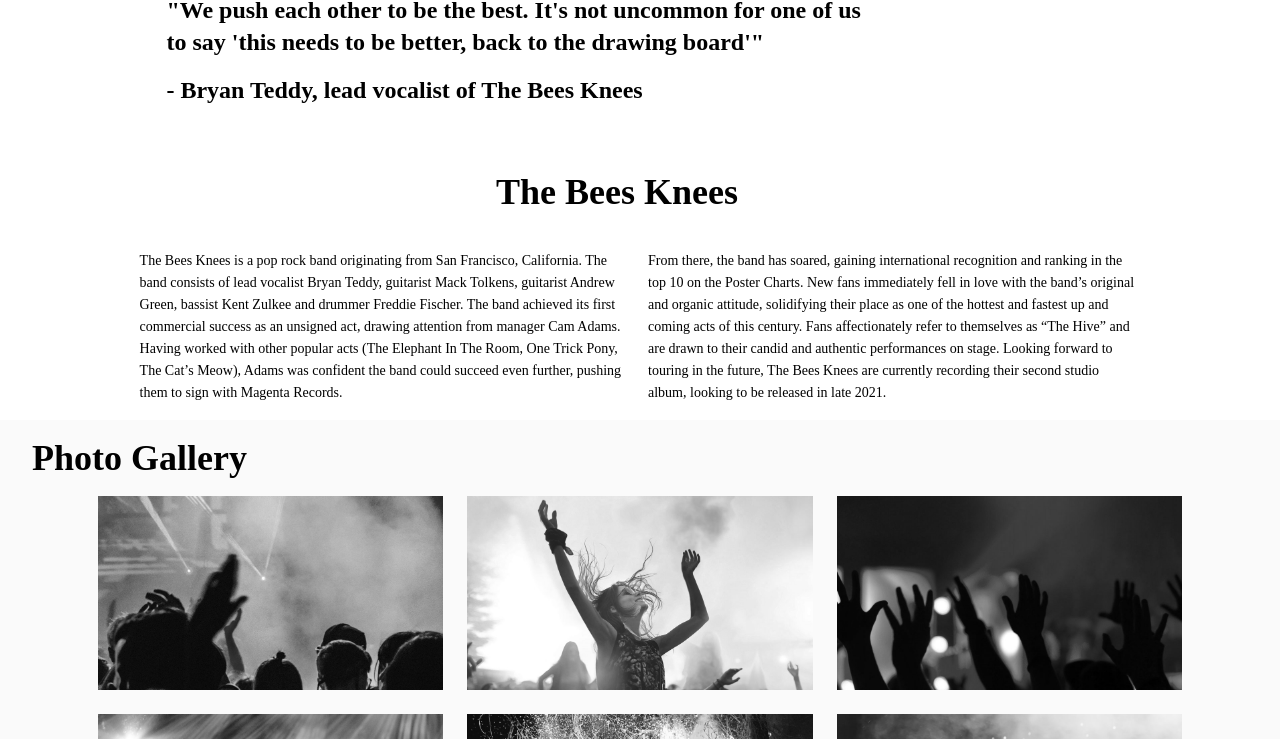
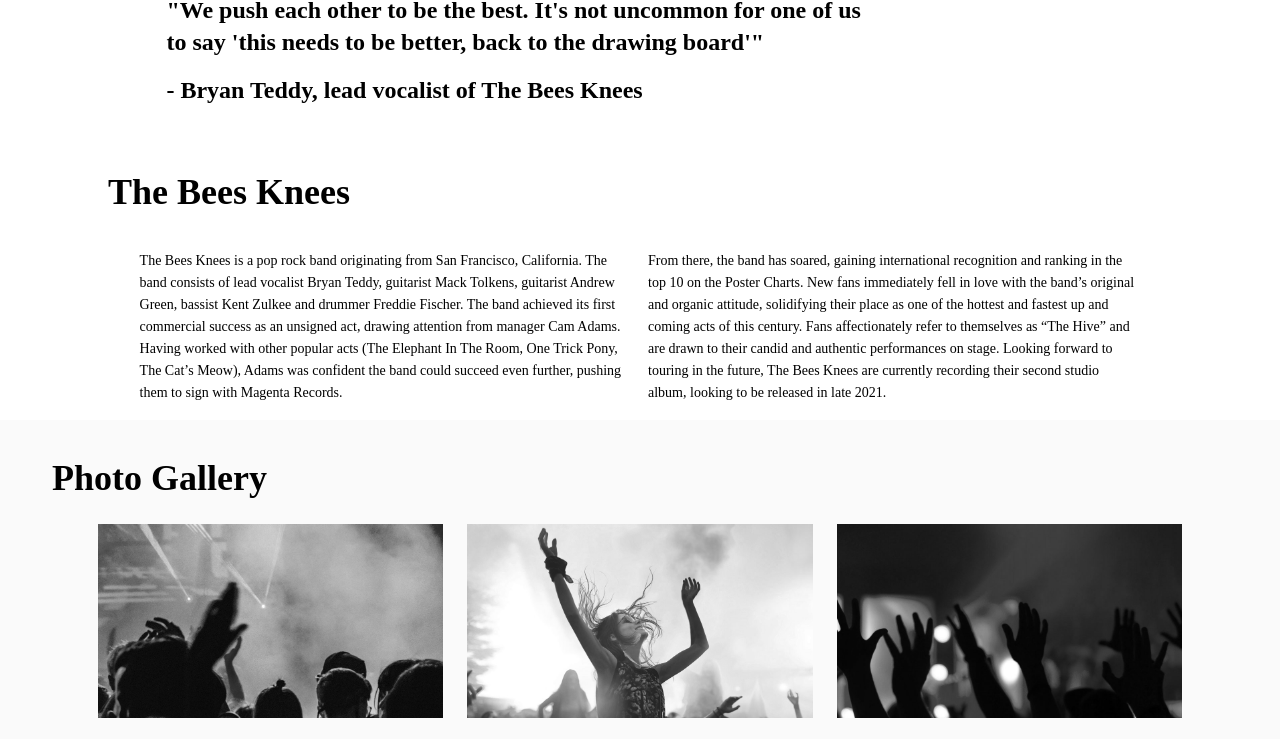
Before and after one commit to Kaverim8/kaveri-mittal-bandsite, a plain HTML site: page index.html in a window 1280 px wide. Shown: the part 1140-1879 px from the top of the page. Drawn offline with Linux system fonts and the light colour scheme.

Commit message:
did the bandsite footer watermark

```diff
--- a/index.html
+++ b/index.html
@@ -4,7 +4,7 @@
     <meta charset="UTF-8">
     <meta http-equiv="X-UA-Compatible" content="IE=edge">
     <meta name="viewport" content="width=device-width, initial-scale=1.0">
-    <link rel="stylesheet" href="./partials/style.css"/>
+    <link rel="stylesheet" href="./partials/style.css">
     <title>Band Site</title>
 </head>
 <body>
@@ -24,7 +24,7 @@
             <h1 class="hero__image">The Bees Knees</h1>
         </section>
         <!-- mid section  -->
-    <section class="midSection">
+    <div class="midSection">
         <!-- about themusicians -->
         <section class="musicians">
             <h2 class="musicians__label">About the Musicians</h2>
@@ -56,7 +56,7 @@
                                                                 released in late 2021.</p>
             </div>
         </section>
-    </section>
+    </div>
     <!-- gallery -->
         <section class="gallery">
             <h2 class="gallery__heading">Photo Gallery</h2>
@@ -75,11 +75,11 @@
     </main>
     <!-- footer -->
     <footer class="footer">
-        <a href="./index.html"><img id= "bandSite" class="footer__mark"src="./assets/Logo/Logo-bandsite.svg" alt="BANDSITE"></a>
+        <a href="./index.html"><img id= "bandSite" class="footer__mark" src="./assets/Logo/Logo-bandsite.svg" alt="BANDSITE"></a>
         <div class="footer__content--subHeader">
             <h3 class="footer__caption">Get In Touch</h3>
             <div class= "footer__icons">
-                <a hre="https://www.instagram.com/"><img src="./assets/Icons/SVG/Icon-instagram.svg" alt="instagram"></a>
+                <a href="https://www.instagram.com/"><img src="./assets/Icons/SVG/Icon-instagram.svg" alt="instagram"></a>
                 <a href="https://www.facebook.com"><img src="./assets/Icons/SVG/Icon-facebook.svg" alt="facebook"></a>
                 <a href="https://twitter.com"><img src="./assets/Icons/SVG/Icon-twitter.svg" alt="twitter"></a>
             </div>
--- /dev/null
+++ b/partials/_fonts.scss
@@ -0,0 +1,17 @@
+@font-face {
+    font-family: 'AvenirNext-Regular';
+    src: url(../assets/Font/AvenirNextLTPro-Regular.otf) format('opentype')
+        url(../assets/Font/Alternative/AvenirNextLTPro.ttf) format('truetype');
+}
+
+@font-face {
+    font-family: 'AvenirNext-Bold';
+    src: url(../assets/Font/AvenirNextLTPro-Bold.otf) format('opentype')
+        url(../assets/Font/Alternative/AvenirNextLTProBold.ttf) format('truetype');
+}
+
+@font-face {
+    font-family: 'AvenirNext-Demi';
+    src: url(../assets/Font/AvenirNextLTPro-Demi.otf) format('opentype')
+        url(../assets/Font/Alternative/AvenirNextLTProDemi.ttf) format('truetype');
+}
--- a/partials/_footer.scss
+++ b/partials/_footer.scss
@@ -1,21 +1,4 @@
-@import 'variable';
-
-@font-face {
-    font-family: 'AvenirNext-Regular';
-    src: url(../assets/Font/AvenirNextLTPro-Regular.otf) format('opentype')
-        url(../assets/Font/Alternative/AvenirNextLTPro.ttf) format('truetype');
-}
-@font-face {
-    font-family: 'AvenirNext-Bold';
-    src: url(../assets/Font/AvenirNextLTPro-Bold.otf) format('opentype')
-        url(../assets/Font/Alternative/AvenirNextLTProBold.ttf) format('truetype');
-}
-
-@font-face {
-    font-family: 'AvenirNext-Demi';
-    src: url(../assets/Font/AvenirNextLTPro-Demi.otf) format('opentype')
-        url(../assets/Font/Alternative/AvenirNextLTProDemi.ttf) format('truetype');
-}
+@import 'variable' , 'mixins' , 'fonts';
 
 .footer {
     background-color: $BandSite-Black;
--- a/partials/_header.scss
+++ b/partials/_header.scss
@@ -1,22 +1,5 @@
 
-@import 'variable' , 'mixins';
-
-@font-face {
-    font-family: 'AvenirNext-Regular';
-    src: url(../assets/Font/AvenirNextLTPro-Regular.otf) format('opentype')
-        url(../assets/Font/Alternative/AvenirNextLTPro.ttf) format('truetype');
-}
-@font-face {
-    font-family: 'AvenirNext-Bold';
-    src: url(../assets/Font/AvenirNextLTPro-Bold.otf) format('opentype')
-        url(../assets/Font/Alternative/AvenirNextLTProBold.ttf) format('truetype');
-}
-
-@font-face {
-    font-family: 'AvenirNext-Demi';
-    src: url(../assets/Font/AvenirNextLTPro-Demi.otf) format('opentype')
-        url(../assets/Font/Alternative/AvenirNextLTProDemi.ttf) format('truetype');
-}
+@import 'variable' , 'mixins' , 'fonts';
 
 .navigation--header {
         width: 100vw;
@@ -64,7 +47,7 @@
         @include Font-subHeader-mobile;
 
         @include tablet {
-        display: flex;
+        // display: flex;
         width: fit-content;
         justify-content: flex-start;
         flex-direction: row;
--- a/partials/_mixins.scss
+++ b/partials/_mixins.scss
@@ -1,28 +1,28 @@
-@import 'variable' ;
+@import 'variable' , 'fonts' ;
 
-@mixin AveRegular {
-    @font-face {
-        font-family: 'AvenirNext-Regular';
-        src: url(../assets/Font/AvenirNextLTPro-Regular.otf) format('opentype')
-            url(../assets/Font/Alternative/AvenirNextLTPro.ttf) format('truetype');
-    }
-}
+// @mixin AveRegular {
+//     @font-face {
+//         font-family: 'AvenirNext-Regular';
+//         src: url(../assets/Font/AvenirNextLTPro-Regular.otf) format('opentype')
+//             url(../assets/Font/Alternative/AvenirNextLTPro.ttf) format('truetype');
+//     }
+// }
 
-@mixin AveBold {
-    @font-face {
-        font-family: 'AvenirNext-Bold';
-        src: url(../assets/Font/AvenirNextLTPro-Bold.otf) format('opentype')
-            url(../assets/Font/Alternative/AvenirNextLTProBold.ttf) format('truetype');
-    }
-}
+// @mixin AveBold {
+//     @font-face {
+//         font-family: 'AvenirNext-Bold';
+//         src: url(../assets/Font/AvenirNextLTPro-Bold.otf) format('opentype')
+//             url(../assets/Font/Alternative/AvenirNextLTProBold.ttf) format('truetype');
+//     }
+// }
 
-@mixin AveDemi {
-    @font-face {
-        font-family: 'AvenirNext-Demi';
-        src: url(../assets/Font/AvenirNextLTPro-Demi.otf) format('opentype')
-            url(../assets/Font/Alternative/AvenirNextLTProDemi.ttf) format('truetype');
-    }
-}
+// @mixin AveDemi {
+//     @font-face {
+//         font-family: 'AvenirNext-Demi';
+//         src: url(../assets/Font/AvenirNextLTPro-Demi.otf) format('opentype')
+//             url(../assets/Font/Alternative/AvenirNextLTProDemi.ttf) format('truetype');
+//     }
+// }
 
 
 
--- a/partials/style.scss
+++ b/partials/style.scss
@@ -1,22 +1,5 @@
-@import 'variable' , 'header' , 'footer';
+@import 'variable' , 'header' , 'footer' , 'fonts';
 
-@font-face {
-    font-family: 'AvenirNext-Regular';
-    src: url(../assets/Font/AvenirNextLTPro-Regular.otf) format('opentype')
-        url(../assets/Font/Alternative/AvenirNextLTPro.ttf) format('truetype');
-}
-
-@font-face {
-    font-family: 'AvenirNext-Bold';
-    src: url(../assets/Font/AvenirNextLTPro-Bold.otf) format('opentype')
-        url(../assets/Font/Alternative/AvenirNextLTProBold.ttf) format('truetype');
-}
-
-@font-face {
-    font-family: 'AvenirNext-Demi';
-    src: url(../assets/Font/AvenirNextLTPro-Demi.otf) format('opentype')
-        url(../assets/Font/Alternative/AvenirNextLTProDemi.ttf) format('truetype');
-}
 * {
     box-sizing: border-box;
     padding: 0px;
@@ -162,6 +145,8 @@ body {
         font-family: 'AvenirNext-Regular';
 
         @include tablet {
+            width: auto;
+            padding-left: 1.5rem;
             padding-top: 3rem;
             padding-bottom: 2.25rem;
             @include Font-sectionHeader-tablet;
@@ -203,7 +188,7 @@ body {
     flex-wrap: nowrap;
     padding: $padding-mobile;
     background-color: #fafafa;
-    padding-right: 16px;
+    padding-right: $padding-mobile;
 
     @include tablet {
         width: 100vw;
@@ -212,6 +197,7 @@ body {
         align-items: center;
         flex-direction: row;
         flex-wrap: wrap;
+        padding-top: $padding-tablet;
     }
 
     &__design {
@@ -221,11 +207,12 @@ body {
         gap: 1rem;
 
         @include tablet {
-            display: flex;
+            // display: flex;
             gap: 1.5rem;
             flex-wrap: wrap;
             flex-direction: row;
-    }
+            padding-bottom: 2rem;
+        }
     }
 
     &__design--concert {
@@ -242,16 +229,14 @@ body {
     }
 
     &__heading {
-        font-size: 24px;
-        line-height: 32px;
-        font-weight: map-get($font-weights, bold);
-        padding-bottom: 16px;
+        @include Font-sectionHeader-mobile;
+        padding-bottom: $padding-mobile;
+        font-family: 'AvenirNext-Regular';
 
         @include tablet {
-            font-size: 36px;
-            font-weight: map-get($font-weights , bold );
-            line-height: 44px;
-            padding-left: 16px;
+            @include Font-sectionHeader-tablet;
+            padding-left:$padding-tablet;
+            padding-bottom: 1.5rem;
         }
     }
 }
```
Also changed, not shown: partials/style.css, 1 other file.
